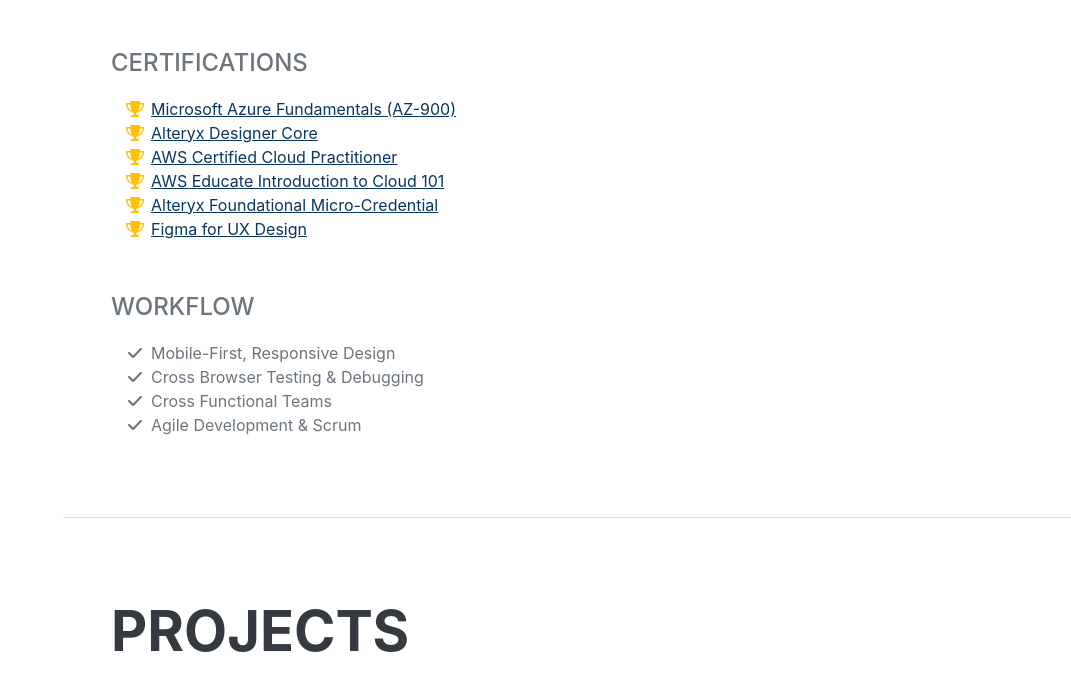
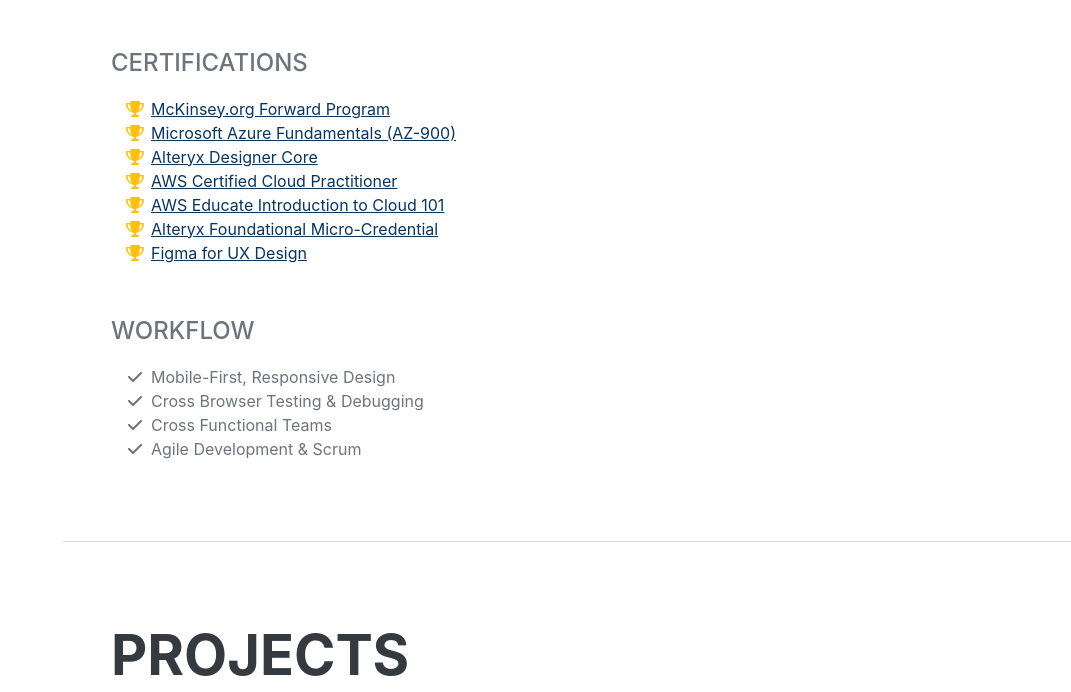
Before and after one commit to RadhikaWomenTech/portfolio, a plain HTML site: page index.html in a window 1280 px wide. Shown: the part 5646-6338 px from the top of the page, without its empty margins (209-1280 px from the left). Drawn offline with nearby package versions, Linux system fonts and the light colour scheme; a web font is replaced by a local one.

Commit message:
Update index.html

```diff
--- a/index.html
+++ b/index.html
@@ -300,6 +300,10 @@
                     <ul class="fa-ul mb-5">
                         <li>
                             <span class="fa-li"><i class="fas fa-trophy text-warning"></i></span>
+                            <a class="social-icon" target="_blank" href="https://www.credly.com/badges/54b47533-2a9a-40b8-96d2-0e67b6d597bc/linked_in?t=sz1988">McKinsey.org Forward Program</a>
+                        </li>
+                        <li>
+                            <span class="fa-li"><i class="fas fa-trophy text-warning"></i></span>
                             <a class="social-icon" target="_blank" href="https://www.credly.com/earner/earned/badge/120a3a38-123b-4d6b-bbc2-067d1cf17563">Microsoft Azure Fundamentals (AZ-900)</a>
                         </li>
                         <li>
```
